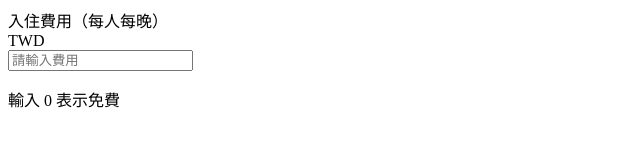
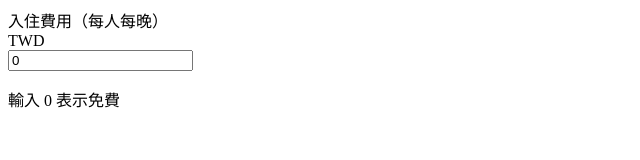
Before and after one commit to vicckuo/TestProject, a React (Create React App) app: page / in a window 1280 px wide. Shown: the top 160 px of the page, without its empty margins (0-640 px from the left). Built offline with nearby package versions, Linux system fonts and the light colour scheme.

Commit message:
fix: 修復初始為0、如果初始輸入不為0就覆寫

```diff
--- a/src/components/PriceInput.js
+++ b/src/components/PriceInput.js
@@ -2,7 +2,7 @@ import React, { useRef, useState } from 'react';
 import { addComma } from '../utils/processNumber';
 
 export const PriceInput = () => {
-  const [amount, setAmount] = useState('');
+  const [amount, setAmount] = useState(0);
   const [isValid, setIsValid] = useState(true);
 
   const inputRef = useRef(null);
@@ -12,6 +12,11 @@ export const PriceInput = () => {
     const originalLength = e.target.value.length;
 
     let input = e.target.value.replace(/,/g, '');
+
+    if (input.startsWith('0') && input.length > 1 && !input.startsWith('0.')) {
+      input = input.substring(1);
+    }
+
     const valid = /^[0-9]*\.?[0-9]*$/.test(input);
 
     if (!valid) {
```
